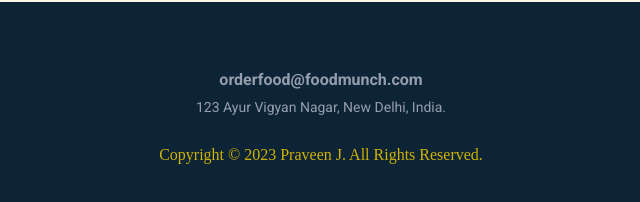
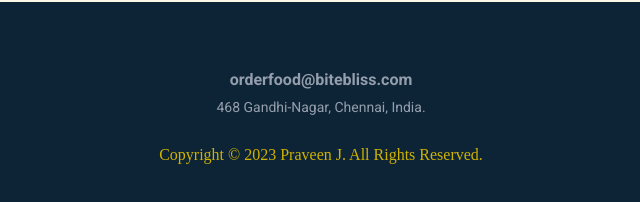
Before and after one commit to praveenj13/Bite-Bliss, a plain HTML site: page index.html in a window 1280 px wide. Shown: the part 3030-3232 px from the top of the page, 319-959 px from the left. Drawn offline with nearby package versions, Linux system fonts and the light colour scheme; a web font is replaced by a local one.

Commit message:
index.html

```diff
--- a/index.html
+++ b/index.html
@@ -354,9 +354,9 @@
       <div class="container">
         <div class="row">
           <div class="col-12 text-center">
-            <h1 class="footer-section-mail-id">orderfood@foodmunch.com</h1>
+            <h1 class="footer-section-mail-id">orderfood@bitebliss.com</h1>
             <p class="footer-section-address">
-              123 Ayur Vigyan Nagar, New Delhi, India.
+              468 Gandhi-Nagar, Chennai, India.
             </p>
             <p class="copyright-text">Copyright &#169; 2023 Praveen J. All Rights Reserved.</p>
           </div>
```
